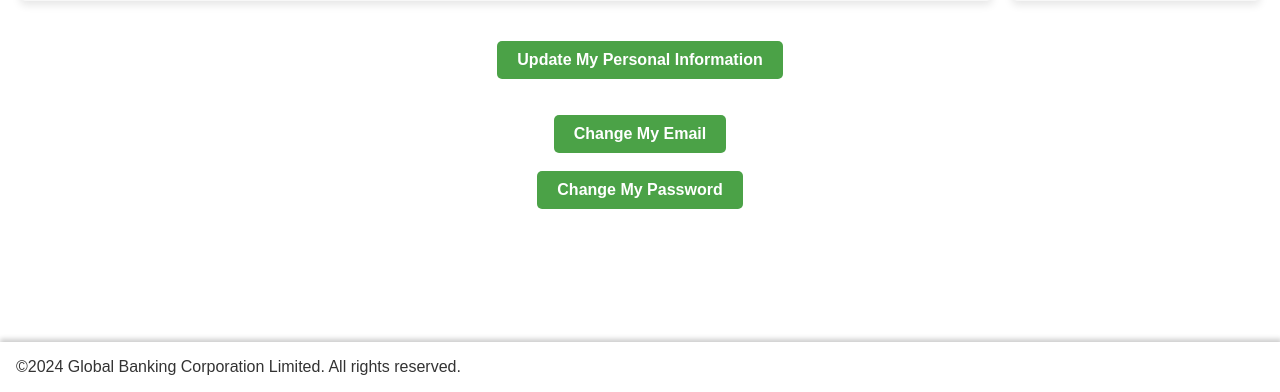
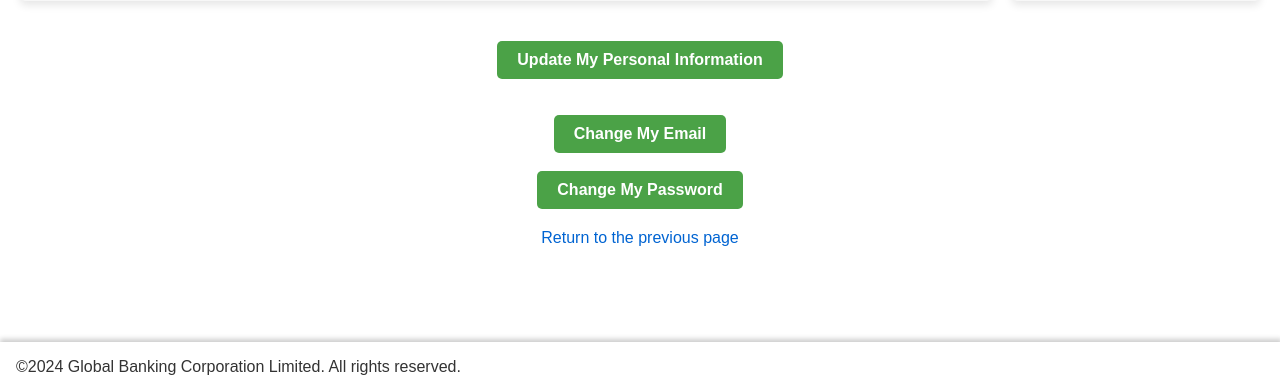
Before and after one commit to TurboHK/Online_Banking, a PHP site: page /profile.php in a window 1280 px wide. Shown: the part 408-800 px from the top of the page. Run offline with PHP 8.4, Linux system fonts and the light colour scheme; the visitor is signed in with stand-in values (Sample User, id 1); data that the repository does not hold is empty.

Commit message:
Add back link in profile

```diff
--- a/profile.php
+++ b/profile.php
@@ -120,6 +120,10 @@ $execution_time = round(($end_time - $start_time) * 1000, 2); //Convert to milli
         <button onclick="window.location.href='Change_Password.php'">Change My Password</button>
     </div>
 
+    <div class="back-link">
+            <p><a href="javascript:history.back()">Return to the previous page</a></p>
+    </div>
+
     </main>
 
     <footer class="footer">
@@ -199,4 +203,14 @@ $execution_time = round(($end_time - $start_time) * 1000, 2); //Convert to milli
             background-color: #0a254a; /* Button Hover Effect */
         }
 
+        .back-link {
+            text-align: center;
+            margin-top: 20px;
+        }
+
+        .back-link a {
+            text-decoration: none;
+            color: #0064d2;
+        }
+
     </style>
--- a/transfer.php
+++ b/transfer.php
@@ -89,7 +89,8 @@ if ($_SERVER['REQUEST_METHOD'] === 'POST') {
 
             if (!$recipient_card) {
                 $transfer_error = "Recipient account not found.";
-            } else {
+            }
+            else {
                 // Continue with the transfer logic
                 $sender_card = array_filter($debit_cards, fn($card) => $card['debitcard_id'] == $account_from);
                 $sender_card = reset($sender_card);
--- a/upload_picture.php
+++ b/upload_picture.php
@@ -29,7 +29,8 @@ if ($_SERVER['REQUEST_METHOD'] == 'POST') {
         $conn->close();
         header("Location: profile.php"); // Redirect to personal information page after successful upload
         exit();
-    } else {
+    }
+    else {
         echo "Error: Please upload a valid image file.";
     }
 }
```
